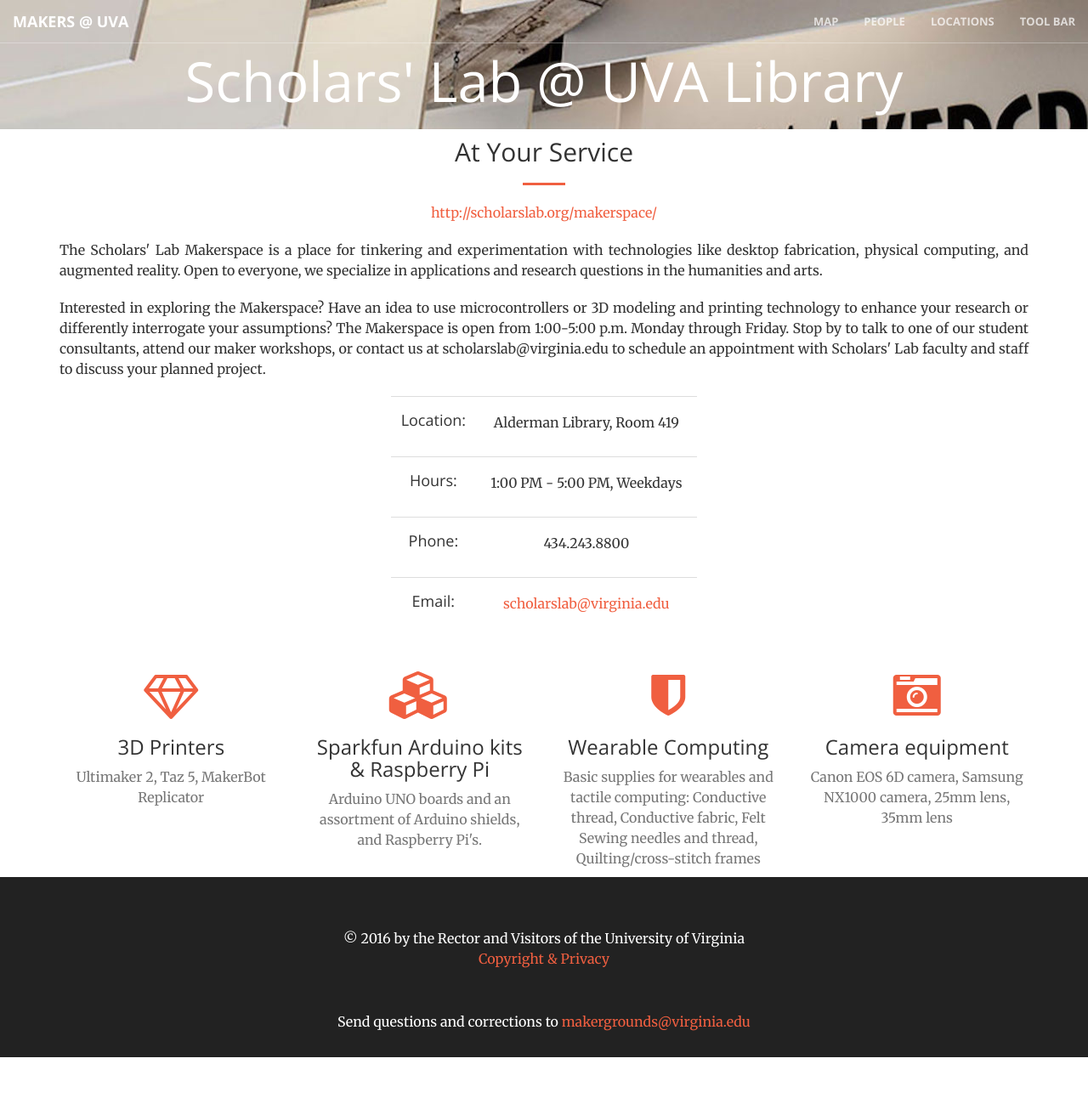
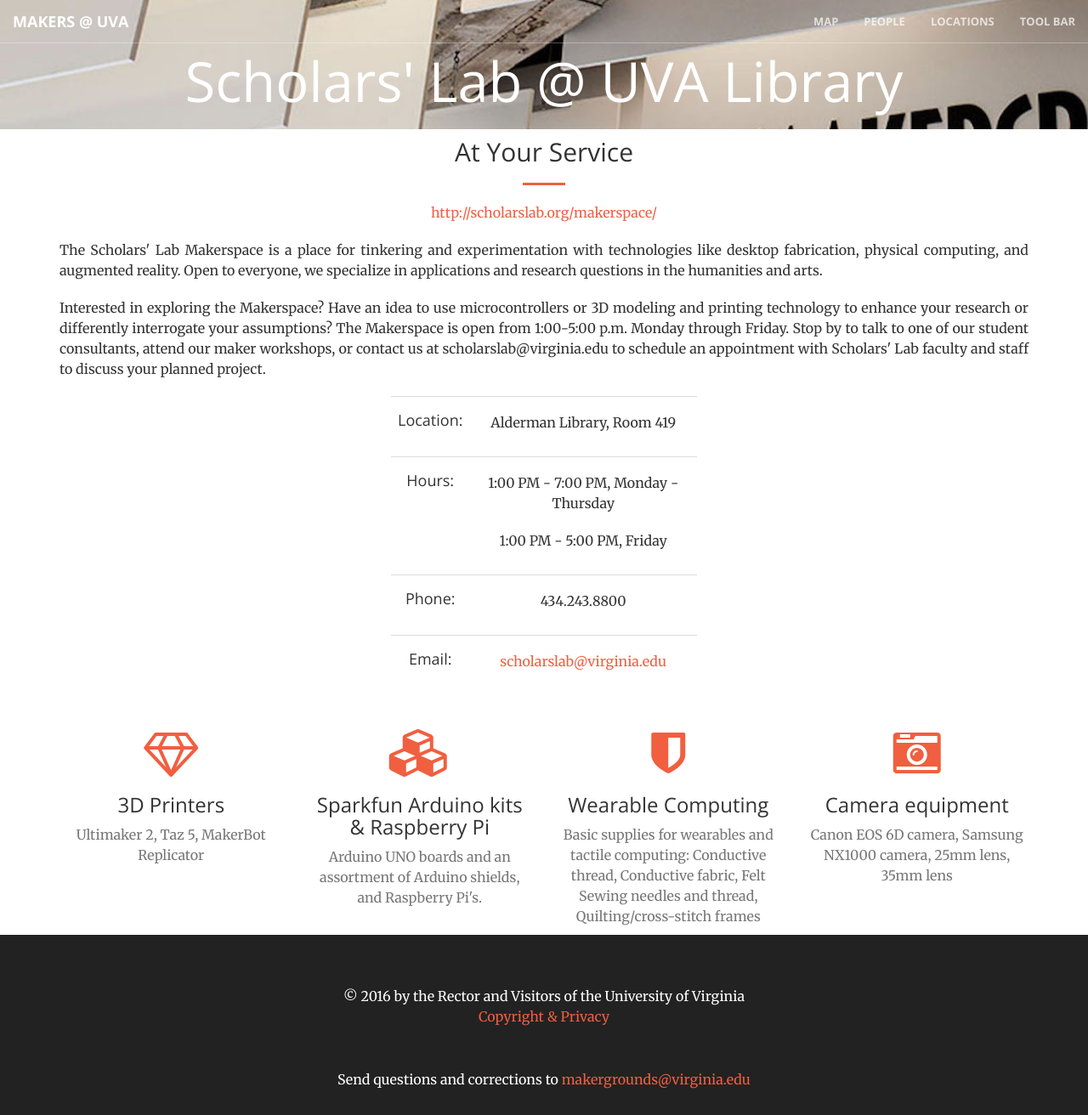
Before and after one commit to scholarslab/makergrounds, a Jekyll site: the page built from scholarslab.html, in a window 1280 px wide and 1312 px high. Shown: the whole window at 85% size. Built offline with Jekyll 4.4.1, drawn with Linux system fonts in a browser that asks for light colours.

Commit message:
Update hours.

```diff
--- a/scholarslab.html
+++ b/scholarslab.html
@@ -45,7 +45,8 @@ title: Scholars' Lab @ UVA Library
               </tr>
               <tr>
                 <td><h4>Hours:</h4></td>
-                <td><p class="location-info">1:00 PM - 5:00 PM, Weekdays</p></td>
+                <td><p class="location-info">1:00 PM - 7:00 PM, Monday - Thursday</p>
+                <p class="location-info">1:00 PM - 5:00 PM, Friday</p></td>
               </tr>
               <tr>
                 <td><h4>Phone:</h4></td>
```
